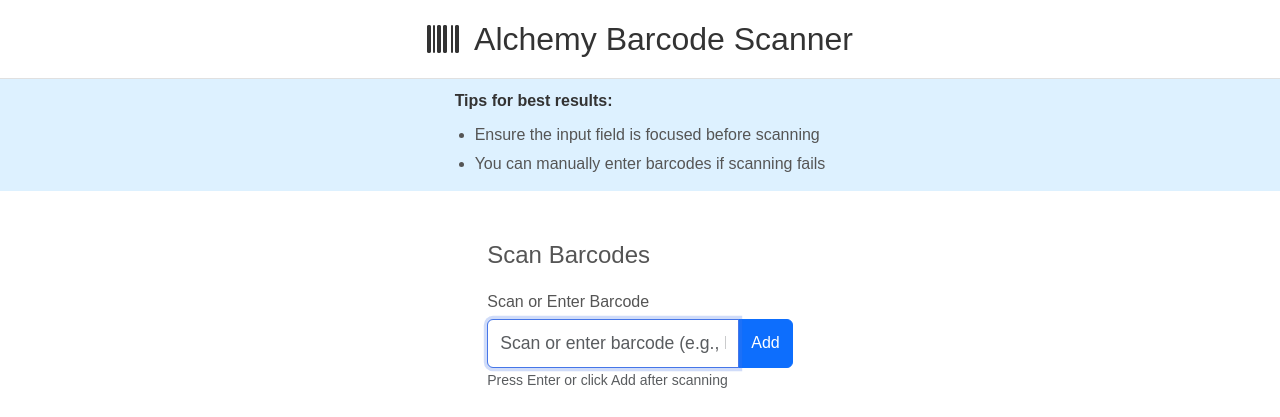
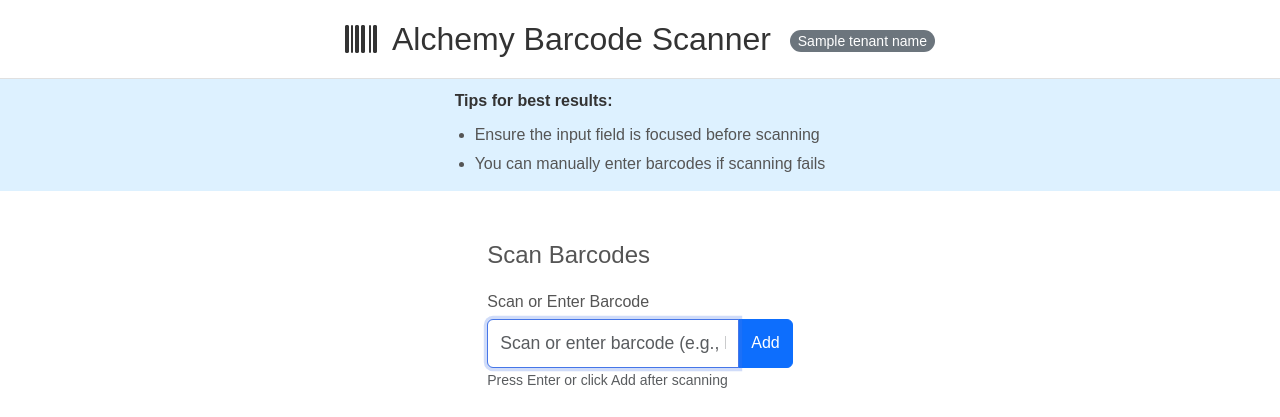
Before and after one commit to pbrose82/barcode_scanning, a Python web app: template templates/index.html in a window 1280 px wide. Shown: the top 417 px of the page. Run offline with Jinja, Linux system fonts and the light colour scheme; the template is opened without the code that fills it: most values are stand-ins (such as "Sample title", 1, 10 or a date in 2020).

Commit message:
Update index.html

```diff
--- a/templates/index.html
+++ b/templates/index.html
@@ -3,7 +3,7 @@
 <head>
     <meta charset="UTF-8">
     <meta name="viewport" content="width=device-width, initial-scale=1.0">
-    <title>Alchemy Barcode Scanner</title>
+    <title>Alchemy Barcode Scanner - {{ tenant_name }}</title>
     <link href="https://cdn.jsdelivr.net/npm/bootstrap@5.3.0-alpha1/dist/css/bootstrap.min.css" rel="stylesheet">
     <link rel="stylesheet" href="https://cdnjs.cloudflare.com/ajax/libs/font-awesome/6.4.0/css/all.min.css">
     <link rel="stylesheet" href="{{ url_for('static', filename='css/styles.css') }}">
@@ -30,13 +30,23 @@
             align-items: center;
             justify-content: center;
         }
+
+        .tenant-badge {
+            font-size: 14px;
+            background-color: #6c757d;
+            color: white;
+            padding: 3px 8px;
+            border-radius: 12px;
+            margin-left: 10px;
+            vertical-align: middle;
+        }
     </style>
 </head>
 <body>
     <div class="header">
         <div class="header-container">
             <i class="fas fa-barcode header-logo"></i>
-            <h1>Alchemy Barcode Scanner</h1>
+            <h1>Alchemy Barcode Scanner <span class="tenant-badge">{{ tenant_name }}</span></h1>
         </div>
     </div>
 
@@ -115,6 +125,14 @@
         <div class="copyright">© ALCHEMY CLOUD, INC. ALL RIGHTS RESERVED.</div>
     </div>
 
+    <!-- Add tenant info for JavaScript -->
+    <script>
+        window.tenantInfo = {
+            tenant: "{{ tenant }}",
+            tenantName: "{{ tenant_name }}"
+        };
+    </script>
+
     <!-- Main script file -->
     <script src="{{ url_for('static', filename='js/scanner.js') }}"></script>
 </body>
```
